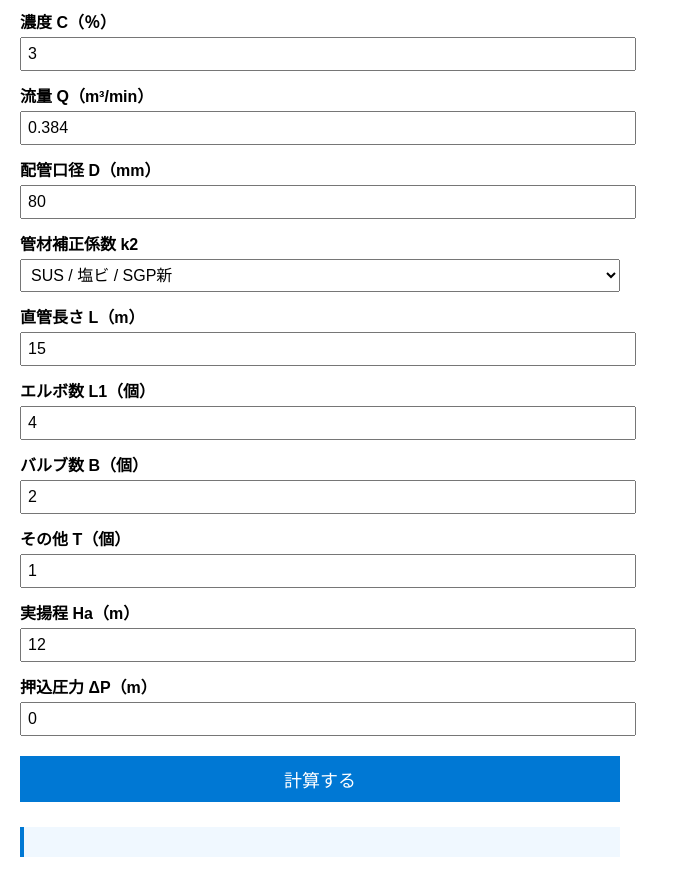
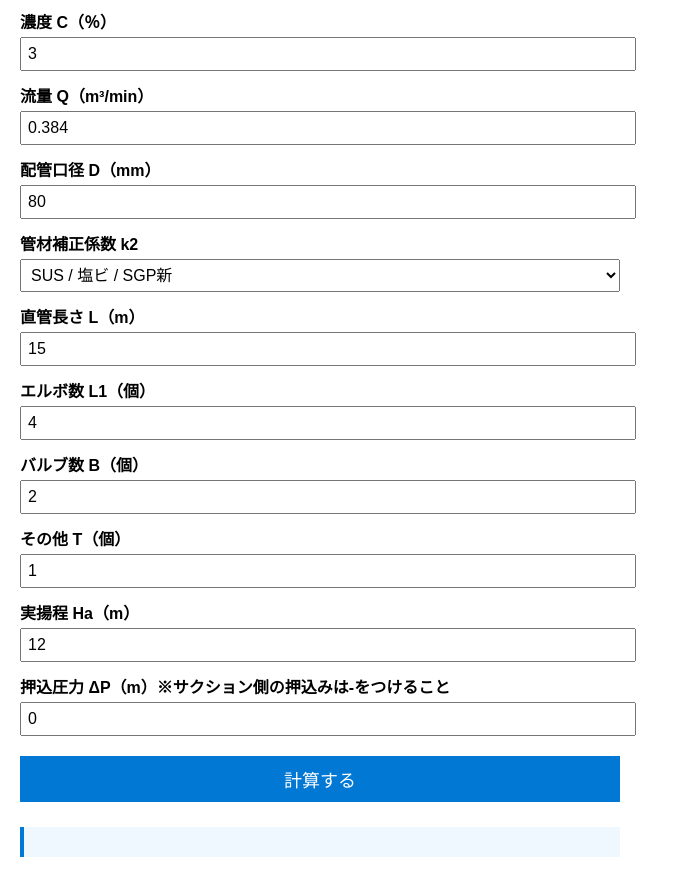
Before and after one commit to shinhama58/pulp-head, a plain HTML site: page index.html in a window 1280 px wide. Shown: the part 128-1005 px from the top of the page, without its empty margins (0-679 px from the left). Drawn offline with Linux system fonts and the light colour scheme.

Commit message:
Update index.html

```diff
--- a/index.html
+++ b/index.html
@@ -92,7 +92,7 @@
 <label>実揚程 Ha（m）</label>
 <input id="Ha" type="number" value="12">
 
-<label>押込圧力 ΔP（m）</label>
+<label>押込圧力 ΔP（m）※サクション側の押込みは-をつけること　</label>
 <input id="dP" type="number" value="0">
 
 <button id="calc">計算する</button>
```
